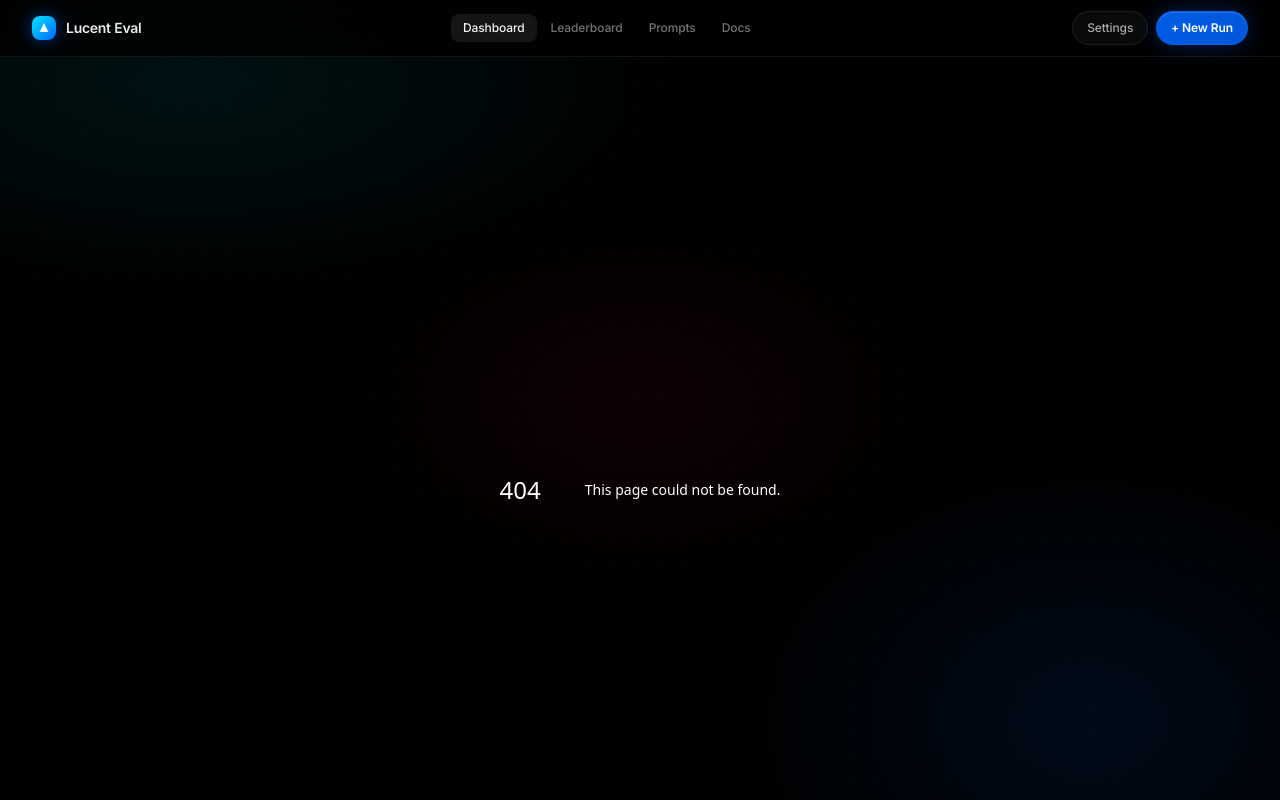
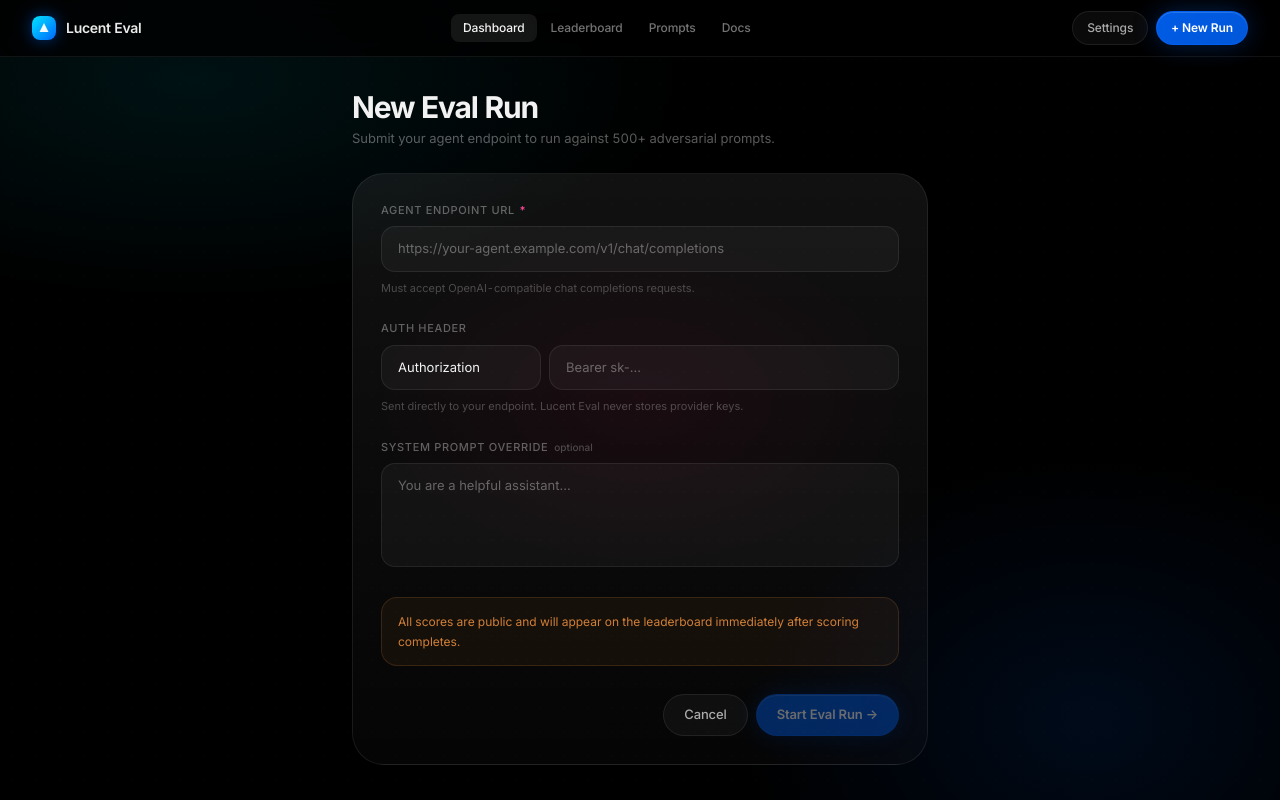
Before and after one commit to desenyon/lucenteval, a Next.js app in the folder platform/: page /dashboard/runs/new in a window 1280 px wide. Before the commit this address had no page. Built offline with nearby package versions, Linux system fonts and the light colour scheme; no server answers.

Commit message:
Add new run form: endpoint URL, auth headers, system prompt

```diff
--- /dev/null
+++ b/platform/src/app/dashboard/runs/new/page.tsx
@@ -0,0 +1,155 @@
+"use client";
+import { useState } from "react";
+import { useRouter } from "next/navigation";
+import { useMutation } from "@tanstack/react-query";
+import { runsApi } from "@/lib/api";
+import toast from "react-hot-toast";
+
+export default function NewRunPage() {
+  const router = useRouter();
+  const [endpointUrl, setEndpointUrl] = useState("");
+  const [systemPrompt, setSystemPrompt] = useState("");
+  const [headerKey, setHeaderKey] = useState("Authorization");
+  const [headerValue, setHeaderValue] = useState("");
+
+  const mutation = useMutation({
+    mutationFn: runsApi.create,
+    onSuccess: (run) => {
+      toast.success("Run created!", {
+        style: {
+          background: "#0B0B0B",
+          border: "1px solid rgba(214,255,0,0.2)",
+          color: "#D6FF00",
+        },
+      });
+      router.push(`/dashboard/runs/${run.id}`);
+    },
+    onError: (err: unknown) => {
+      const msg = (err as { response?: { data?: { detail?: string } } })?.response?.data?.detail ?? "Failed to create run";
+      toast.error(msg, {
+        style: {
+          background: "#0B0B0B",
+          border: "1px solid rgba(255,0,110,0.2)",
+          color: "#FF4D9D",
+        },
+      });
+    },
+  });
+
+  const handleSubmit = (e: React.FormEvent) => {
+    e.preventDefault();
+    const headers: Record<string, string> = {};
+    if (headerKey && headerValue) headers[headerKey] = headerValue;
+    mutation.mutate({ endpoint_url: endpointUrl, headers, system_prompt: systemPrompt || undefined });
+  };
+
+  return (
+    <div className="max-w-xl mx-auto space-y-6 animate-fade-up">
+      {/* Header */}
+      <div className="space-y-1">
+        <h1
+          className="text-3xl font-bold"
+          style={{ letterSpacing: "-0.04em", color: "rgba(255,255,255,0.95)" }}
+        >
+          New Eval Run
+        </h1>
+        <p style={{ fontSize: "13px", color: "rgba(255,255,255,0.35)" }}>
+          Submit your agent endpoint to run against 500+ adversarial prompts.
+        </p>
+      </div>
+
+      <form onSubmit={handleSubmit} className="card space-y-6">
+        {/* Endpoint URL */}
+        <div className="space-y-2">
+          <label className="label" style={{ display: "block" }}>
+            Agent Endpoint URL
+            <span style={{ color: "#FF4D9D", marginLeft: "4px" }}>*</span>
+          </label>
+          <input
+            type="url"
+            required
+            value={endpointUrl}
+            onChange={(e) => setEndpointUrl(e.target.value)}
+            placeholder="https://your-agent.example.com/v1/chat/completions"
+            className="input"
+          />
+          <p style={{ fontSize: "11px", color: "rgba(255,255,255,0.25)" }}>
+            Must accept OpenAI-compatible chat completions requests.
+          </p>
+        </div>
+
+        {/* Auth header */}
+        <div className="space-y-2">
+          <label className="label" style={{ display: "block" }}>Auth Header</label>
+          <div className="flex gap-2">
+            <input
+              type="text"
+              value={headerKey}
+              onChange={(e) => setHeaderKey(e.target.value)}
+              placeholder="Authorization"
+              className="input"
+              style={{ width: "160px", flexShrink: 0 }}
+            />
+            <input
+              type="password"
+              value={headerValue}
+              onChange={(e) => setHeaderValue(e.target.value)}
+              placeholder="Bearer sk-..."
+              className="input"
+            />
+          </div>
+          <p style={{ fontSize: "11px", color: "rgba(255,255,255,0.25)" }}>
+            Sent directly to your endpoint. Lucent Eval never stores provider keys.
+          </p>
+        </div>
+
+        {/* System prompt */}
+        <div className="space-y-2">
+          <label className="label" style={{ display: "block" }}>
+            System Prompt Override
+            <span style={{ color: "rgba(255,255,255,0.25)", marginLeft: "6px", textTransform: "none", letterSpacing: 0, fontSize: "10px" }}>
+              optional
+            </span>
+          </label>
+          <textarea
+            value={systemPrompt}
+            onChange={(e) => setSystemPrompt(e.target.value)}
+            rows={4}
+            placeholder="You are a helpful assistant..."
+            className="input"
+          />
+        </div>
+
+        {/* Notice */}
+        <div
+          className="rounded-2xl px-4 py-3.5 text-xs leading-relaxed"
+          style={{
+            background: "rgba(255,155,66,0.06)",
+            border: "1px solid rgba(255,155,66,0.15)",
+            color: "rgba(255,155,66,0.8)",
+          }}
+        >
+          All scores are public and will appear on the leaderboard immediately after scoring completes.
+        </div>
+
+        {/* Actions */}
+        <div className="flex justify-end gap-2 pt-1">
+          <button
+            type="button"
+            onClick={() => router.back()}
+            className="btn-secondary"
+          >
+            Cancel
+          </button>
+          <button
+            type="submit"
+            disabled={mutation.isPending || !endpointUrl}
+            className="btn-primary"
+          >
+            {mutation.isPending ? "Submitting..." : "Start Eval Run →"}
+          </button>
+        </div>
+      </form>
+    </div>
+  );
+}
```
